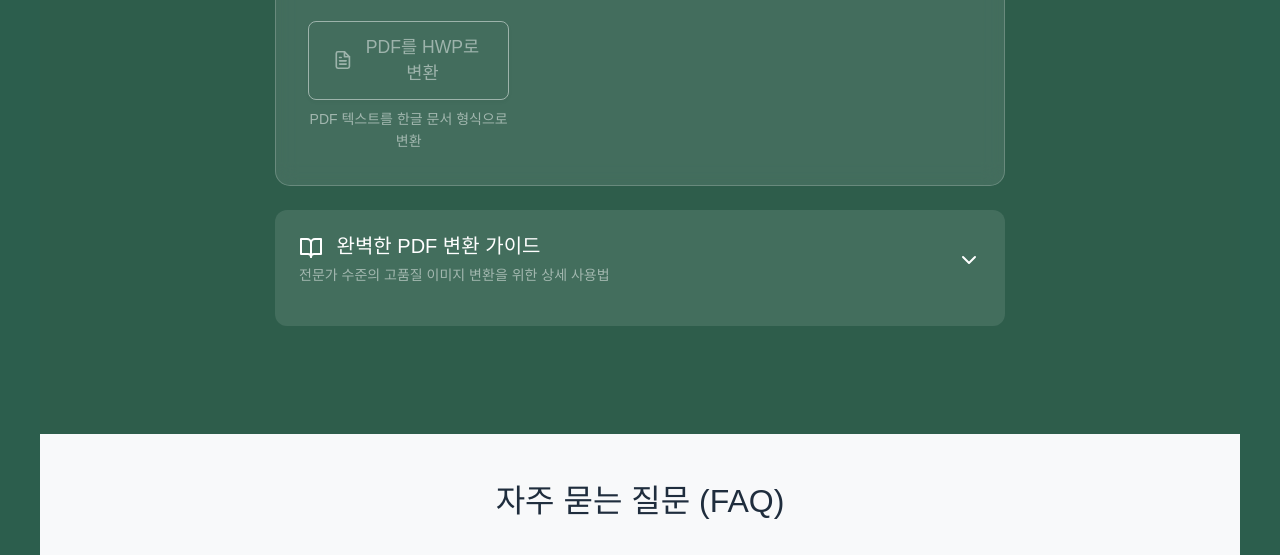
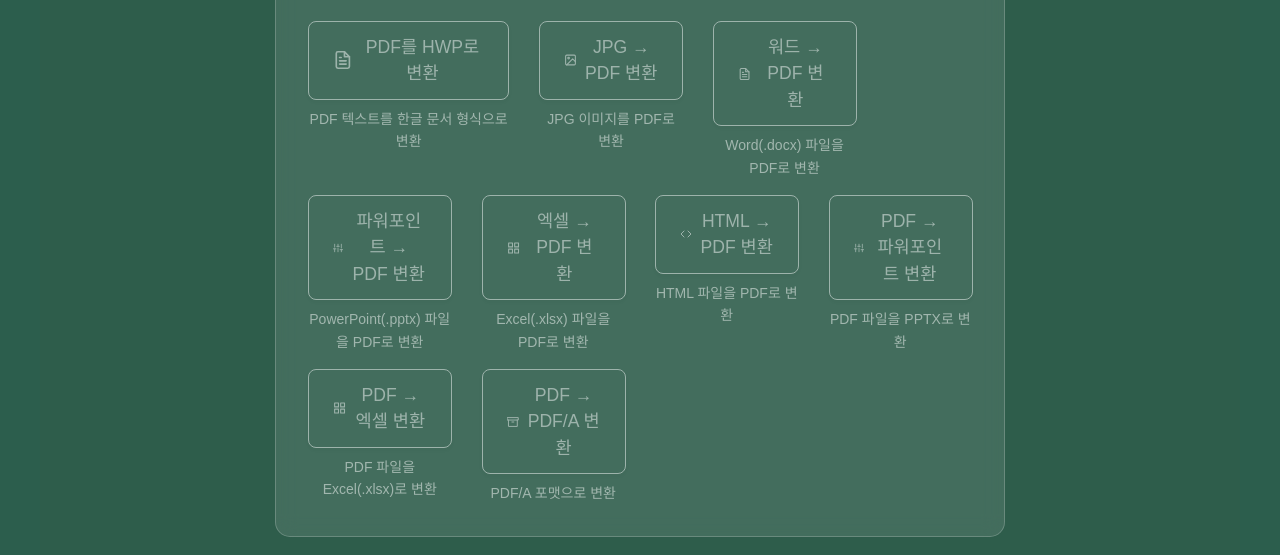
Before and after one commit to Hoddoc/pdfjpgtool, a website: page index.html in a window 1280 px wide. Shown: the part 1571-2126 px from the top of the page. Drawn offline with nearby package versions, Linux system fonts and the light colour scheme; a script that the page names is missing.

Commit message:
Update index.html

```diff
--- a/index.html
+++ b/index.html
@@ -711,6 +711,71 @@ function uploadToCloud() {
                                     </button>
                                     <small class="text-white-50 d-block mt-2 text-center">PDF 텍스트를 한글 문서 형식으로 변환</small>
                                 </div>
+                              <!-- JPG → PDF -->
+<div class="col-md-3">
+  <button type="button" class="btn btn-outline-light btn-lg w-100 shadow-sm" id="convertJpgToPdfBtn" disabled>
+    <i data-feather="image" class="me-2"></i>
+    JPG → PDF 변환
+  </button>
+  <small class="text-white-50 d-block mt-2 text-center">JPG 이미지를 PDF로 변환</small>
+</div>
+<!-- 워드 → PDF -->
+<div class="col-md-3">
+  <button type="button" class="btn btn-outline-light btn-lg w-100 shadow-sm" id="convertWordToPdfBtn" disabled>
+    <i data-feather="file-text" class="me-2"></i>
+    워드 → PDF 변환
+  </button>
+  <small class="text-white-50 d-block mt-2 text-center">Word(.docx) 파일을 PDF로 변환</small>
+</div>
+<!-- 파워포인트 → PDF -->
+<div class="col-md-3">
+  <button type="button" class="btn btn-outline-light btn-lg w-100 shadow-sm" id="convertPptToPdfBtn" disabled>
+    <i data-feather="sliders" class="me-2"></i>
+    파워포인트 → PDF 변환
+  </button>
+  <small class="text-white-50 d-block mt-2 text-center">PowerPoint(.pptx) 파일을 PDF로 변환</small>
+</div>
+<!-- 엑셀 → PDF -->
+<div class="col-md-3">
+  <button type="button" class="btn btn-outline-light btn-lg w-100 shadow-sm" id="convertExcelToPdfBtn" disabled>
+    <i data-feather="grid" class="me-2"></i>
+    엑셀 → PDF 변환
+  </button>
+  <small class="text-white-50 d-block mt-2 text-center">Excel(.xlsx) 파일을 PDF로 변환</small>
+</div>
+<!-- HTML → PDF -->
+<div class="col-md-3">
+  <button type="button" class="btn btn-outline-light btn-lg w-100 shadow-sm" id="convertHtmlToPdfBtn" disabled>
+    <i data-feather="code" class="me-2"></i>
+    HTML → PDF 변환
+  </button>
+  <small class="text-white-50 d-block mt-2 text-center">HTML 파일을 PDF로 변환</small>
+</div>
+<!-- PDF → 파워포인트 -->
+<div class="col-md-3">
+  <button type="button" class="btn btn-outline-light btn-lg w-100 shadow-sm" id="convertPdfToPptBtn" disabled>
+    <i data-feather="sliders" class="me-2"></i>
+    PDF → 파워포인트 변환
+  </button>
+  <small class="text-white-50 d-block mt-2 text-center">PDF 파일을 PPTX로 변환</small>
+</div>
+<!-- PDF → 엑셀 -->
+<div class="col-md-3">
+  <button type="button" class="btn btn-outline-light btn-lg w-100 shadow-sm" id="convertPdfToExcelBtn" disabled>
+    <i data-feather="grid" class="me-2"></i>
+    PDF → 엑셀 변환
+  </button>
+  <small class="text-white-50 d-block mt-2 text-center">PDF 파일을 Excel(.xlsx)로 변환</small>
+</div>
+<!-- PDF → PDF/A -->
+<div class="col-md-3">
+  <button type="button" class="btn btn-outline-light btn-lg w-100 shadow-sm" id="convertPdfToPdfaBtn" disabled>
+    <i data-feather="archive" class="me-2"></i>
+    PDF → PDF/A 변환
+  </button>
+  <small class="text-white-50 d-block mt-2 text-center">PDF/A 포맷으로 변환</small>
+</div>
+
                             </div>
                             </div>
                         </div>
```
